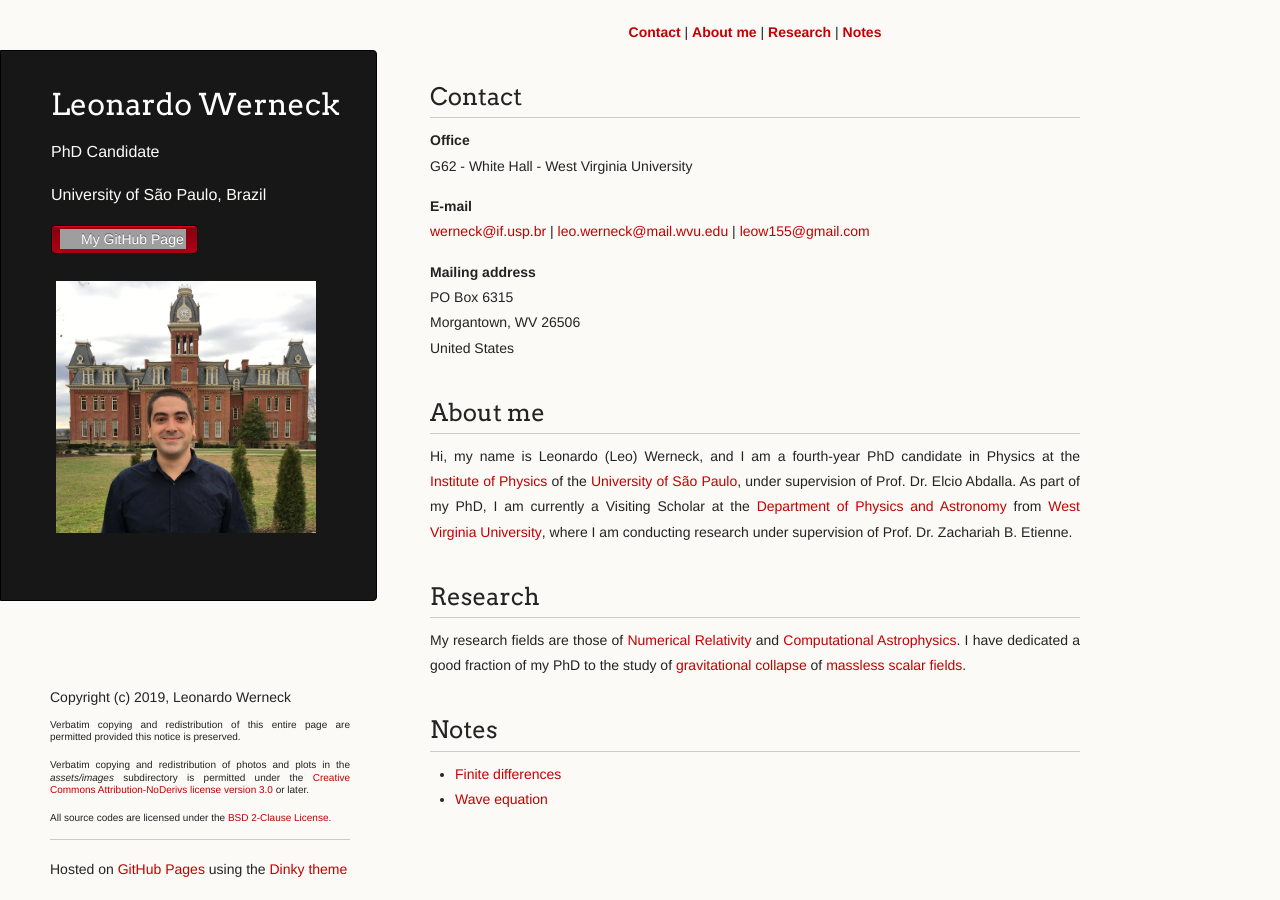
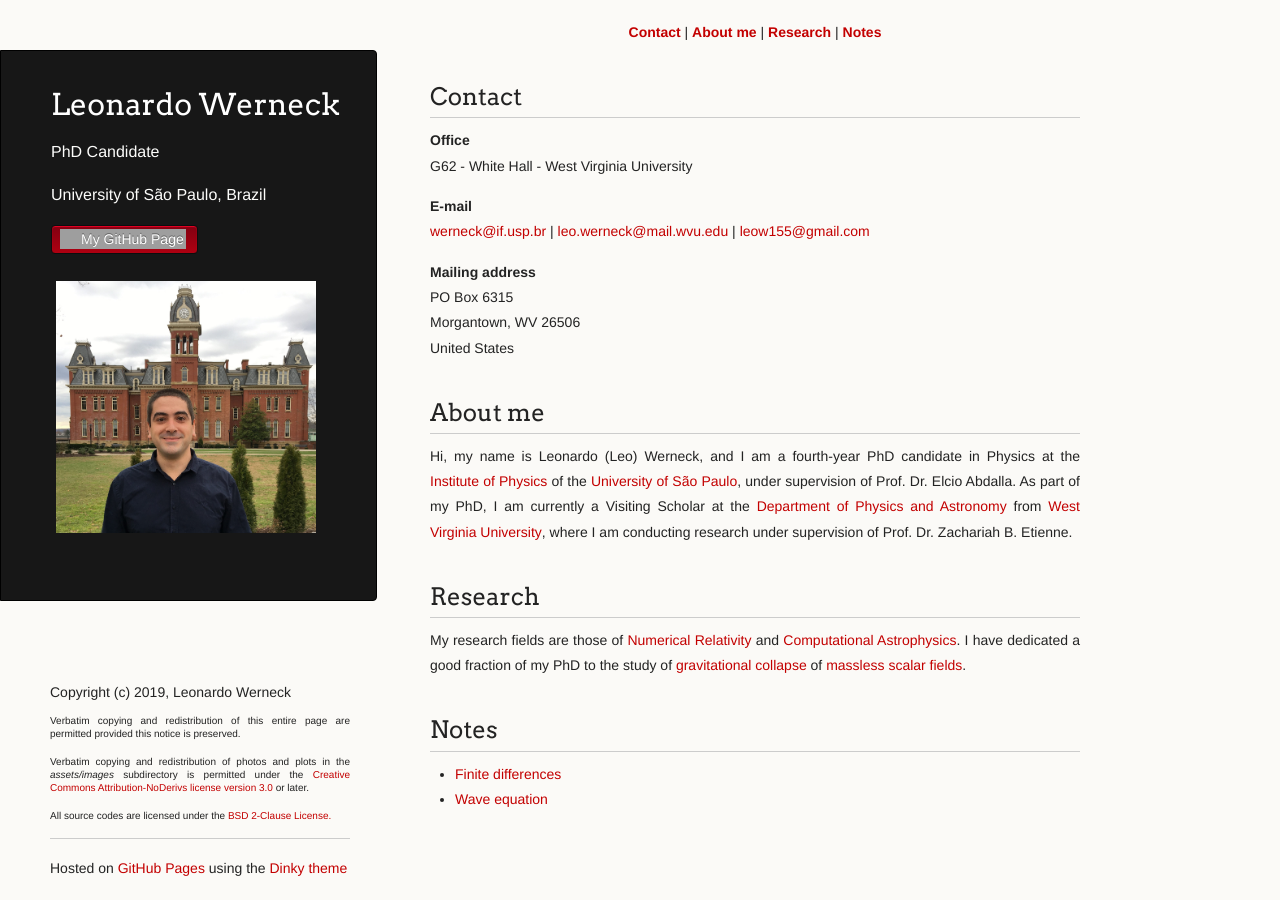
Before and after one commit to leowerneck/leowerneck.github.io, a Jekyll site: the page built from index.md, in a window 1280 px wide. Built offline with Jekyll 4.4.1, drawn with Linux system fonts in a browser that asks for light colours; a script that is not in the unit is left out; grey boxes are pictures that could not be loaded.

Commit message:
_sass/jekyll-theme-dinky.scss: updated copyright notice

```diff
--- a/_sass/jekyll-theme-dinky.scss
+++ b/_sass/jekyll-theme-dinky.scss
@@ -347,7 +347,7 @@
   position:fixed;
   bottom:10px;
 	padding-left: 50px;
-  line-height: 0.75em;
+  line-height: 0.85em;
 }
 
 @media print, screen and (max-width: 960px) {
```
